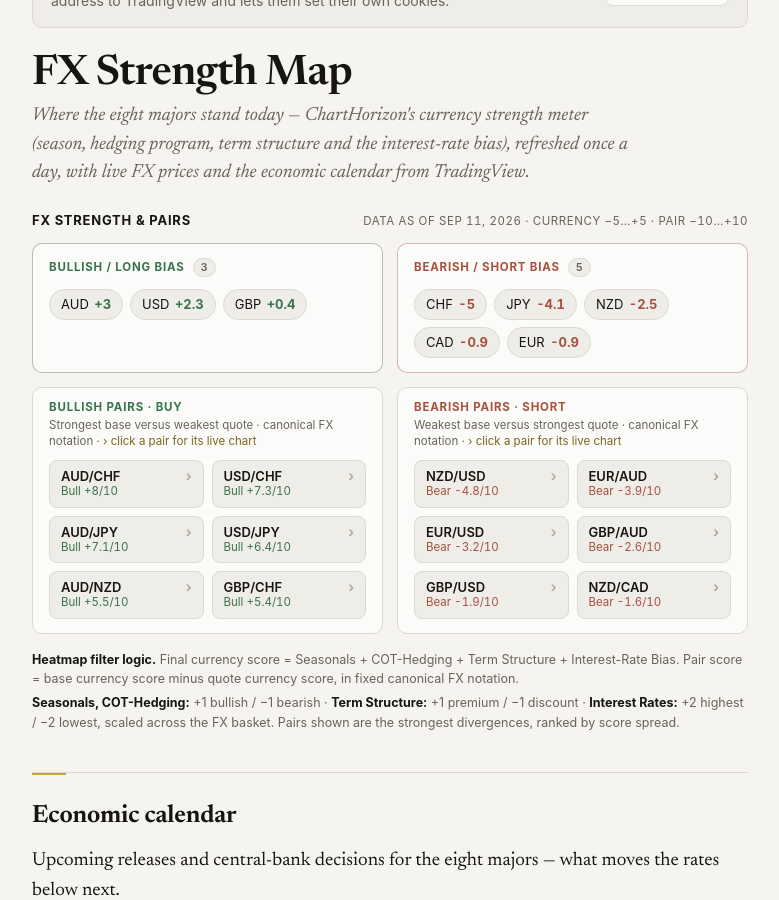
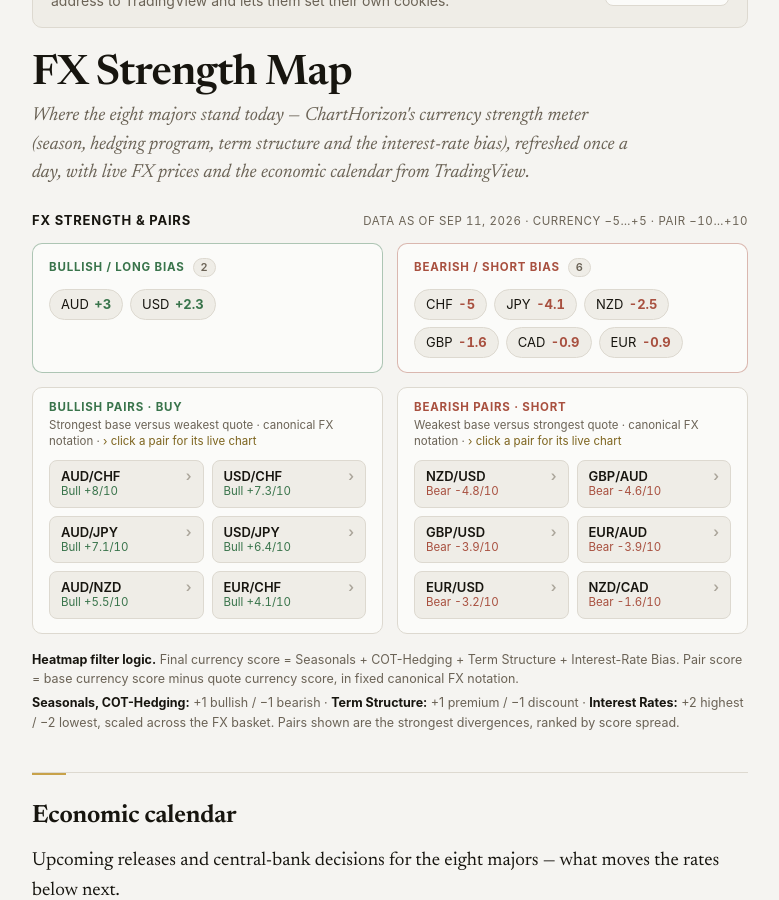
Before and after one commit to ChartHorizon/website, a Jekyll site: the page built from fx.html, in a window 1280 px wide and 900 px high, scrolled down 253 px. Shown: the whole window, without its empty margins (250-1029 px from the left). Built offline with Jekyll 4.4.1, drawn with Linux system fonts in a browser that asks for light colours.

Commit message:
data: FX strength snapshot Sep 11, 2026
Re-export from settled Friday data: GBP moves from +0.4 (bullish) to -1.6
(bearish). The nightly snapshot was taken at 17:31 ET, on the settle boundary.

Co-Authored-By: Claude Opus 5 <noreply@anthropic.com>
Claude-Session: https://claude.ai/code/session_01DkHnHuBULREGiiRhSGNNJr

```diff
--- a/_data/fx.json
+++ b/_data/fx.json
@@ -1,6 +1,6 @@
 {
   "as_of": "Sep 11, 2026",
-  "generated": "2026-09-11",
+  "generated": "2026-09-12",
   "max_score": 5,
   "pair_max": 10,
   "pair_threshold": 6,
@@ -15,11 +15,6 @@
       "cur": "USD",
       "score": 2.3,
       "label": "+2.3"
-    },
-    {
-      "cur": "GBP",
-      "score": 0.4,
-      "label": "+0.4"
     }
   ],
   "bearish": [
@@ -37,6 +32,11 @@
       "cur": "NZD",
       "score": -2.5,
       "label": "-2.5"
+    },
+    {
+      "cur": "GBP",
+      "score": -1.6,
+      "label": "-1.6"
     },
     {
       "cur": "CAD",
@@ -77,9 +77,9 @@
       "label": "Bull +5.5/10"
     },
     {
-      "pair": "GBP/CHF",
-      "spread": 5.4,
-      "label": "Bull +5.4/10"
+      "pair": "EUR/CHF",
+      "spread": 4.1,
+      "label": "Bull +4.1/10"
     }
   ],
   "bearish_pairs": [
@@ -87,6 +87,16 @@
       "pair": "NZD/USD",
       "spread": 4.8,
       "label": "Bear -4.8/10"
+    },
+    {
+      "pair": "GBP/AUD",
+      "spread": 4.6,
+      "label": "Bear -4.6/10"
+    },
+    {
+      "pair": "GBP/USD",
+      "spread": 3.9,
+      "label": "Bear -3.9/10"
     },
     {
       "pair": "EUR/AUD",
@@ -97,16 +107,6 @@
       "pair": "EUR/USD",
       "spread": 3.2,
       "label": "Bear -3.2/10"
-    },
-    {
-      "pair": "GBP/AUD",
-      "spread": 2.6,
-      "label": "Bear -2.6/10"
-    },
-    {
-      "pair": "GBP/USD",
-      "spread": 1.9,
-      "label": "Bear -1.9/10"
     },
     {
       "pair": "NZD/CAD",
```
